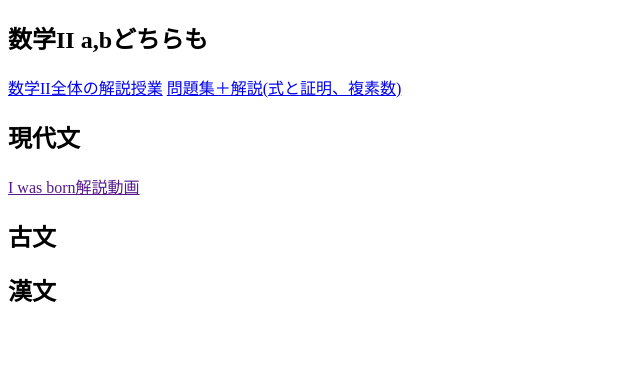
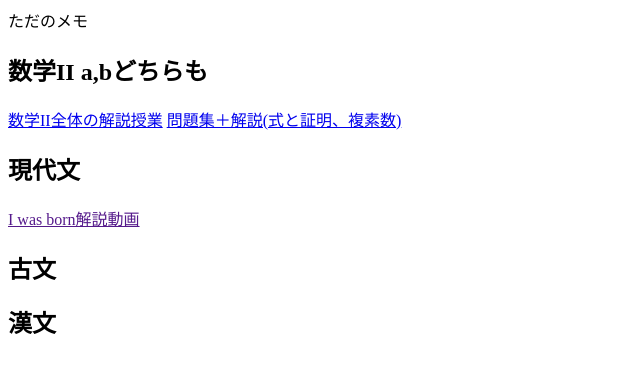
Before and after one commit to FujiwaraAzusa/fujiwaraazusa.github.io, a plain HTML site: page index.html in a window 1280 px wide. Shown: the whole page, without its empty margins (0-640 px from the left). Drawn offline with Linux system fonts and the light colour scheme.

Commit message:
Update index.html

```diff
--- a/index.html
+++ b/index.html
@@ -5,6 +5,7 @@
         <title>3学期末リンク集-巣鴨共産党</title>
     </head>
     <body>
+            <a>ただのメモ</a>
             <h2>数学II a,bどちらも</h2>
             <a href="https://www.youtube.com/playlist?list=PLKRhhk0lEyzM-IQOAPB4i95-UqrUNZYGz">数学II全体の解説授業</a>
             <a href="https://lets-math.com/category/math-2/">問題集＋解説(式と証明、複素数)</a>
```
